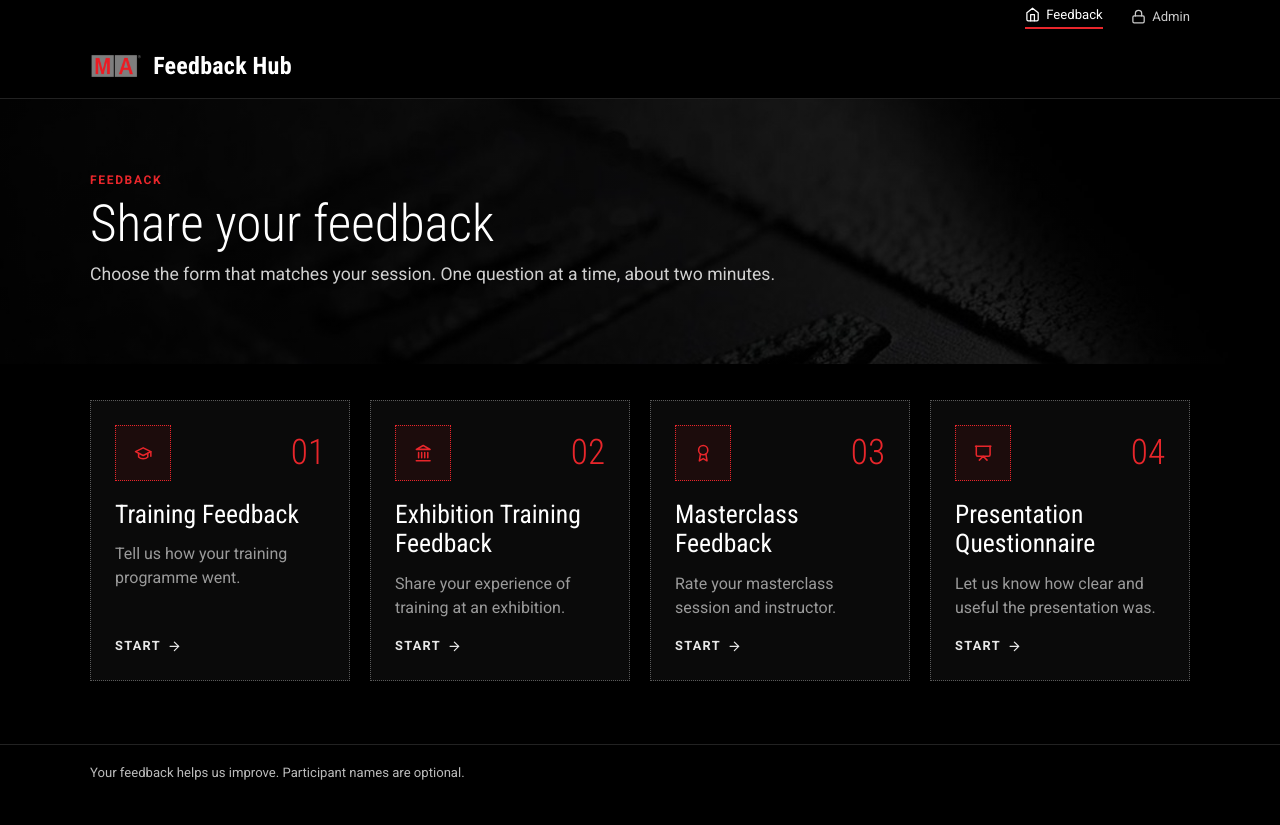
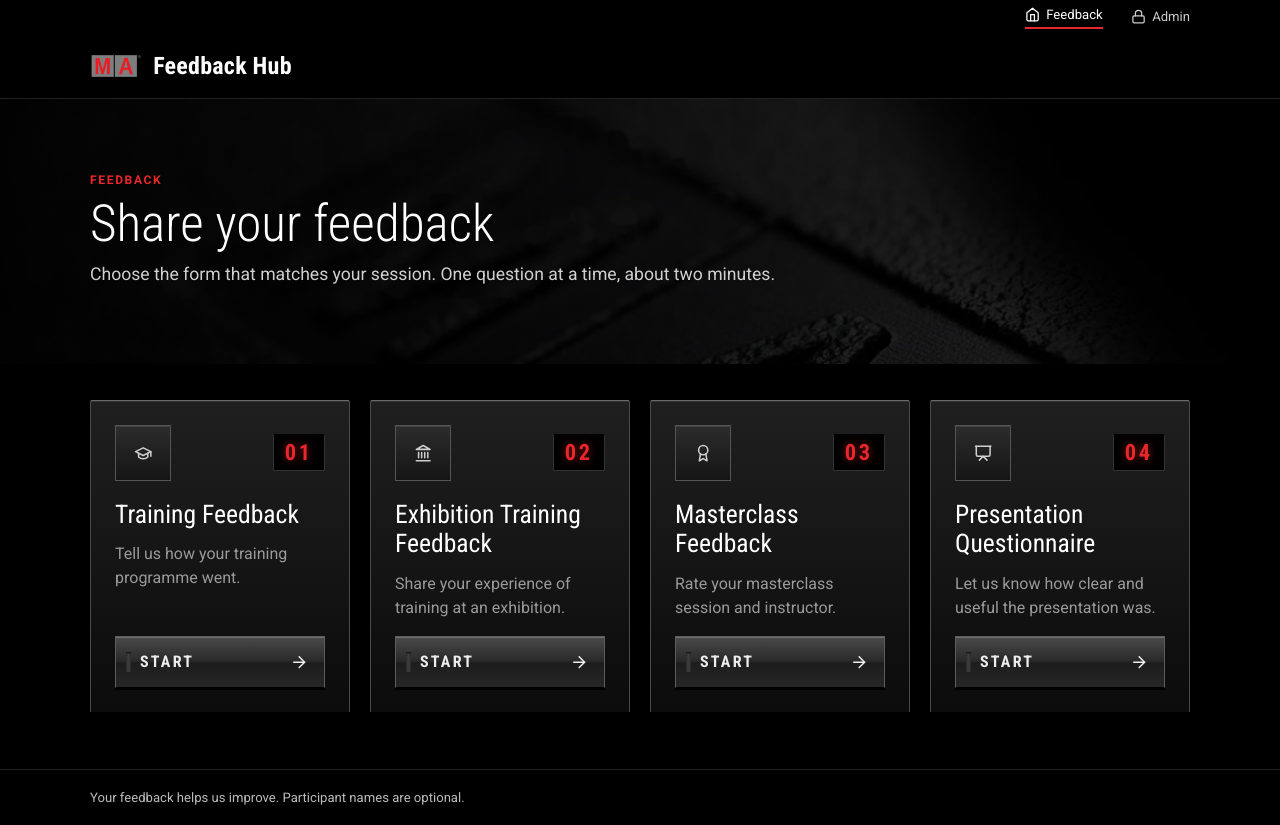
Before and after one commit to Bunty-hash/feedback-hub, a React (Vite) app: page / in a window 1280 px wide. Before the commit the page ends 800 px from the top, so only its background shows below. Built offline with nearby package versions, Linux system fonts and the light colour scheme; no server answers.

Commit message:
Style buttons and cards like grandMA3 console keys
Co-Authored-By: Claude Sonnet 5.5 <noreply@anthropic.com>
Claude-Session: https://claude.ai/code/session_01MXED2oaeabHzb2ntApCmXu

```diff
--- a/src/styles.css
+++ b/src/styles.css
@@ -260,3 +260,29 @@ a { color: #fff; }
 .tick .ico { width: 40px; height: 40px; }
 .wizard-top a { display: inline-flex; align-items: center; gap: 0.3rem; }
 .modal .btn .ico, .pager .btn .ico { width: 1em; height: 1em; }
+
+/* grandMA3-style keys: bevelled dark keys with an LED bar, inset black displays */
+.cat-card { background: linear-gradient(180deg, rgba(34, 34, 34, 0.92), rgba(12, 12, 12, 0.95)); border: 1px solid #4a4a4a; border-top: 1px solid #6a6a6a; border-bottom-color: #000; box-shadow: inset 0 1px 0 rgba(255, 255, 255, 0.08), 0 3px 0 #000; border-radius: 2px; }
+.cat-card:hover, .cat-card:focus-visible { border-color: #6a6a6a; border-bottom-color: #000; }
+.cat-icon { border: 1px solid #555; background: linear-gradient(180deg, #2c2c2c, #151515); box-shadow: inset 0 1px 0 rgba(255, 255, 255, 0.1); color: #cfcfcf; }
+.cat-card:hover .cat-icon { background: linear-gradient(180deg, #ff4a50, var(--accent)); color: #fff; box-shadow: 0 0 14px rgba(232, 38, 43, 0.55); border-color: var(--accent); }
+.cat-num { font-family: var(--head); font-size: 1.4rem; font-weight: 700; letter-spacing: 0.12em; color: var(--accent); background: #000; border: 1px solid #333; border-top-color: #000; box-shadow: inset 0 2px 4px rgba(0, 0, 0, 0.8); padding: 0.25rem 0.7rem; line-height: 1.2; text-shadow: 0 0 8px rgba(232, 38, 43, 0.6); }
+.cat-cta { position: relative; display: flex; align-items: center; justify-content: space-between; margin-top: auto; padding: 0.8rem 1rem 0.8rem 1.5rem; min-height: 48px; font-family: var(--head); font-size: 1rem; font-weight: 700; letter-spacing: 0.14em; text-transform: uppercase; color: #eee; background: linear-gradient(180deg, #4a4a4a 0%, #2a2a2a 48%, #1d1d1d 52%, #262626 100%); border: 1px solid #5c5c5c; border-bottom-color: #000; box-shadow: inset 0 1px 0 rgba(255, 255, 255, 0.22), 0 2px 0 #000; transition: transform 0.05s; }
+.cat-cta::before { content: ''; position: absolute; left: 0.6rem; top: 50%; width: 5px; height: 20px; transform: translateY(-50%); background: #3b3b3b; box-shadow: inset 0 1px 2px rgba(0, 0, 0, 0.8); }
+.cat-card:hover .cat-cta, .cat-card:focus-visible .cat-cta { color: #fff; }
+.cat-card:hover .cat-cta::before, .cat-card:focus-visible .cat-cta::before { background: var(--accent); box-shadow: 0 0 10px 2px rgba(232, 38, 43, 0.8); }
+.cat-card:active .cat-cta { transform: translateY(2px); box-shadow: inset 0 1px 0 rgba(255, 255, 255, 0.12); }
+
+.btn { position: relative; padding-left: 1.6rem; font-family: var(--head); font-weight: 700; font-size: 0.9rem; letter-spacing: 0.12em; background: linear-gradient(180deg, #4a4a4a 0%, #2a2a2a 48%, #1d1d1d 52%, #262626 100%); border: 1px solid #5c5c5c; border-bottom-color: #000; box-shadow: inset 0 1px 0 rgba(255, 255, 255, 0.2), 0 2px 0 #000; border-radius: 1px; }
+.btn::before { content: ''; position: absolute; left: 0.55rem; top: 50%; width: 4px; height: 16px; transform: translateY(-50%); background: #3b3b3b; box-shadow: inset 0 1px 2px rgba(0, 0, 0, 0.8); }
+.btn:hover:not(:disabled) { border-color: #8a8a8a; border-bottom-color: #000; }
+.btn:hover:not(:disabled)::before { background: var(--accent); box-shadow: 0 0 8px 1px rgba(232, 38, 43, 0.8); }
+.btn:active:not(:disabled) { transform: translateY(2px); box-shadow: inset 0 1px 0 rgba(255, 255, 255, 0.1); }
+.btn-primary { background: linear-gradient(180deg, #ff4a50 0%, #e8262b 48%, #b3171d 52%, #c91f24 100%); border-color: #ff6b6f; border-bottom-color: #5a0a0d; color: #fff; box-shadow: inset 0 1px 0 rgba(255, 255, 255, 0.35), 0 2px 0 #3a0608, 0 0 14px rgba(232, 38, 43, 0.35); }
+.btn-primary::before { background: #fff; box-shadow: 0 0 8px 1px rgba(255, 255, 255, 0.9); }
+.btn-primary:hover:not(:disabled) { background: linear-gradient(180deg, #ff5a60 0%, #f02f34 48%, #c41d22 52%, #d6262b 100%); border-color: #fff; }
+.btn-ghost { background: transparent; border-color: transparent; box-shadow: none; }
+.btn-ghost::before { display: none; }
+.btn-ghost { padding-left: 1rem; }
+.btn-small { padding-left: 1.4rem; }
+.tick { box-shadow: 0 0 24px rgba(232, 38, 43, 0.6); }
```
